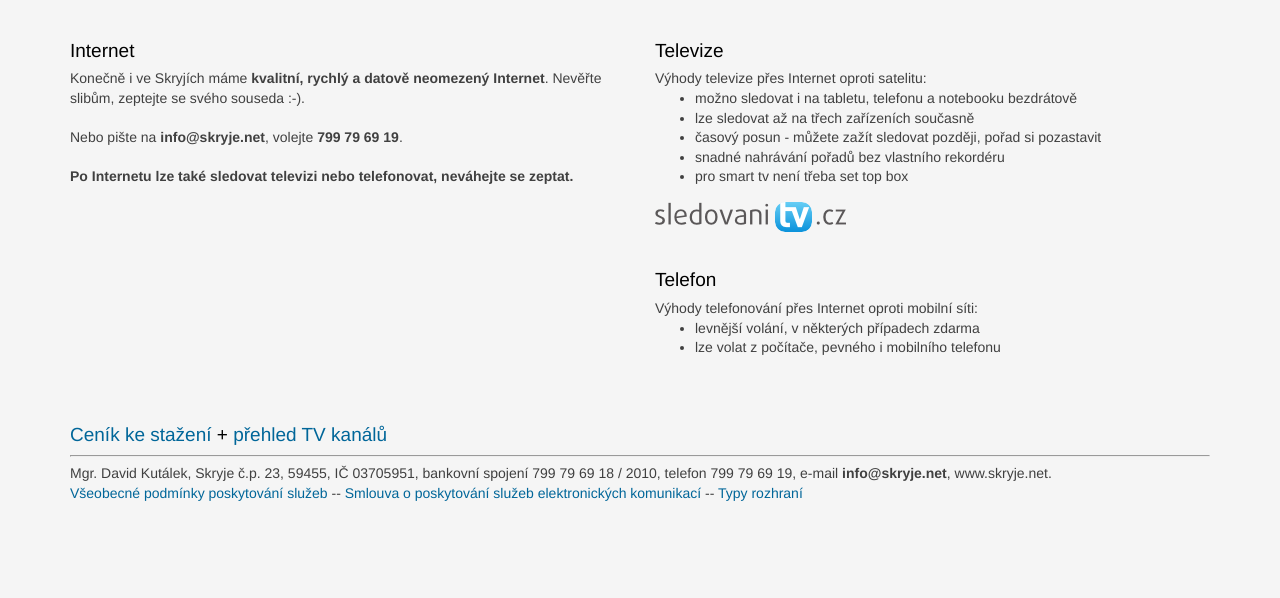
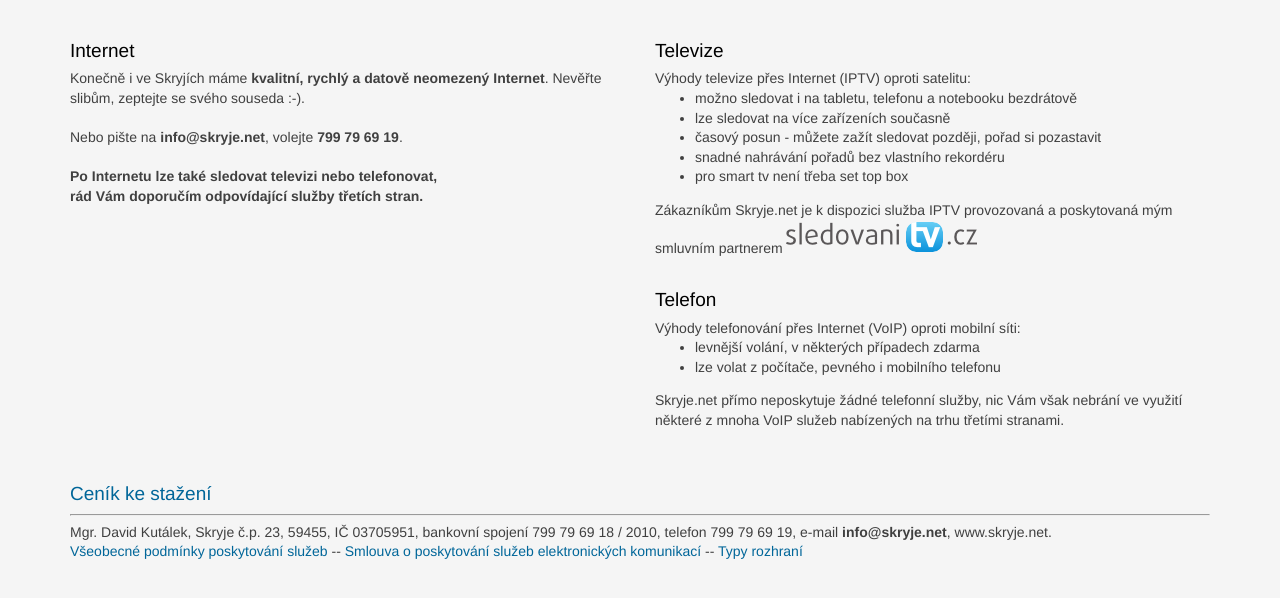
Before and after one commit to skryjenet/skryje.net, a plain HTML site: page index.html in a window 1280 px wide. Shown: the part 98-696 px from the top of the page. Drawn offline with Linux system fonts and the light colour scheme.

Commit message:
Uprava IPTV - zaklad nyni zdarma

```diff
--- a/index.html
+++ b/index.html
@@ -23,32 +23,35 @@
                 <br><br>
                 Nebo pište na <b>info@skryje.net</b>, volejte <b>799 79 69 19</b>.
                 <br><br>
-                <b>Po Internetu lze také sledovat televizi nebo telefonovat, neváhejte se zeptat.</b>
+		<b>Po Internetu lze také sledovat televizi nebo telefonovat, <br>rád Vám doporučím odpovídající služby třetích stran.</b>
             </section>
           </section>
           <section class="col-xs-12 col-sm-6 col-md-6">
                 <h2>Televize</h2>
-                Výhody televize přes Internet oproti satelitu:
+                Výhody televize přes Internet (IPTV) oproti satelitu:
                 <ul>
                   <li>možno sledovat i na tabletu, telefonu a notebooku bezdrátově</li>
-                  <li>lze sledovat až na třech zařízeních současně</li>
+                  <li>lze sledovat na více zařízeních současně</li>
                   <li>časový posun - můžete zažít sledovat později, pořad si pozastavit</li>
                   <li>snadné nahrávání pořadů bez vlastního rekordéru</li>
                   <li>pro smart tv není třeba set top box</li>
                 </ul>
+               Zákazníkům Skryje.net je k dispozici služba IPTV provozovaná a poskytovaná mým smluvním partnerem
                <a href="http://www.sledovanitv.cz"><img src="sledovanitv.png"></a>
                 <h2>Telefon</h2>
-                Výhody telefonování přes Internet oproti mobilní síti:
+                Výhody telefonování přes Internet (VoIP) oproti mobilní síti:
                 <ul>
                   <li>levnější volání, v některých případech zdarma</li>
                   <li>lze volat z počítače, pevného i mobilního telefonu</li>
                 </ul>
+		Skryje.net přímo neposkytuje žádné telefonní služby, nic Vám však nebrání
+		ve využití některé z mnoha VoIP služeb nabízených na trhu třetími stranami.
           </section>
         </div>
 
 
         <footer>
-           <h2><a href="cenik.pdf">Ceník ke stažení</a> + <a href="sledovanitv-kanaly.pdf">přehled TV kanálů</a></h2>
+           <h2><a href="cenik.pdf">Ceník ke stažení</a></h2>
            <hr>
            Mgr. David Kutálek, Skryje č.p. 23, 59455, IČ 03705951, bankovní spojení 799 79 69 18 / 2010, telefon 799 79 69 19, e-mail <b>info@skryje.net</b>, www.skryje.net.<br>
            <a href="vseobecne-podminky-v1.pdf">Všeobecné podmínky poskytování služeb</a> -- <a href="smlouva.pdf">Smlouva o poskytování služeb elektronických komunikací</a> --
```
Also changed, not shown: 1 other file.
